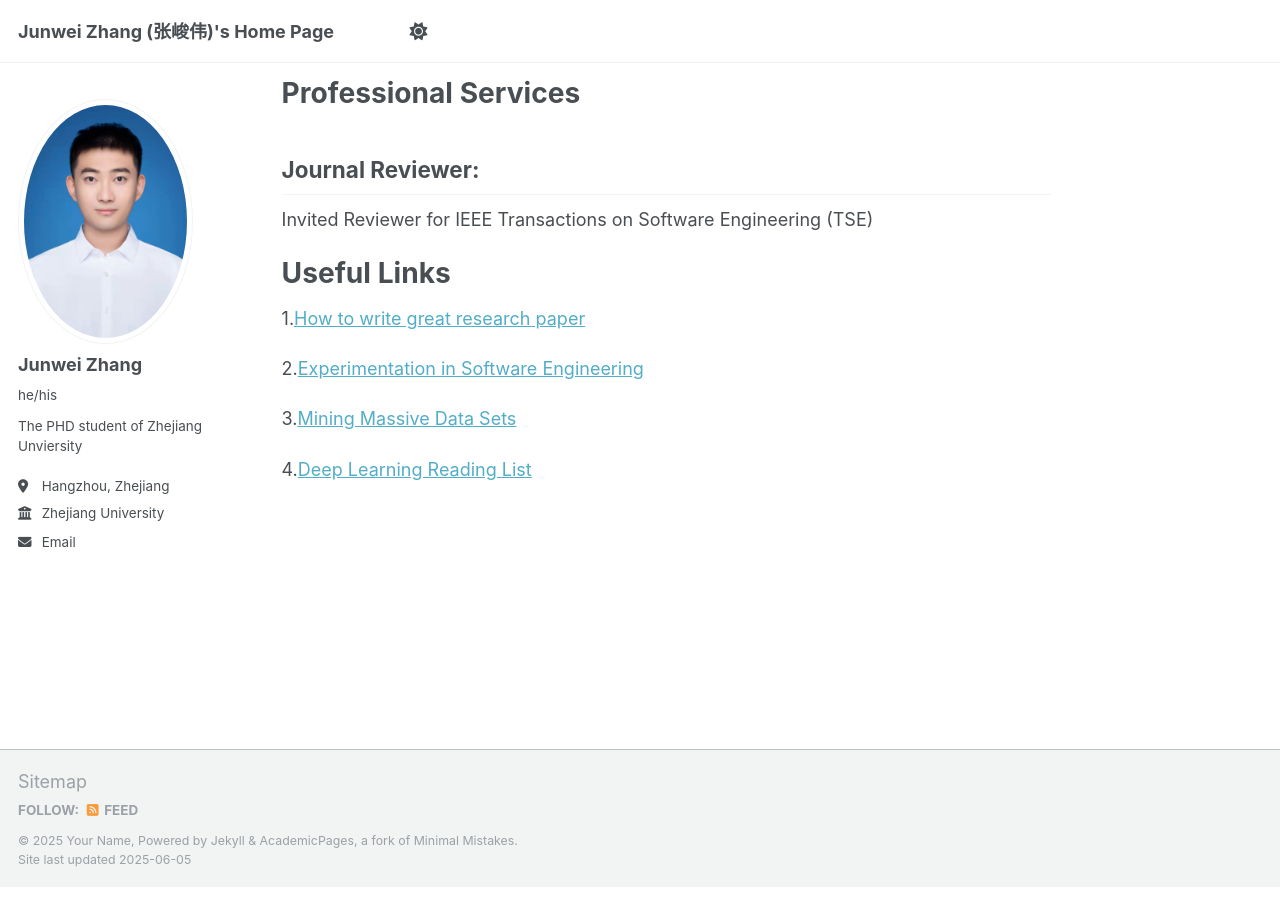
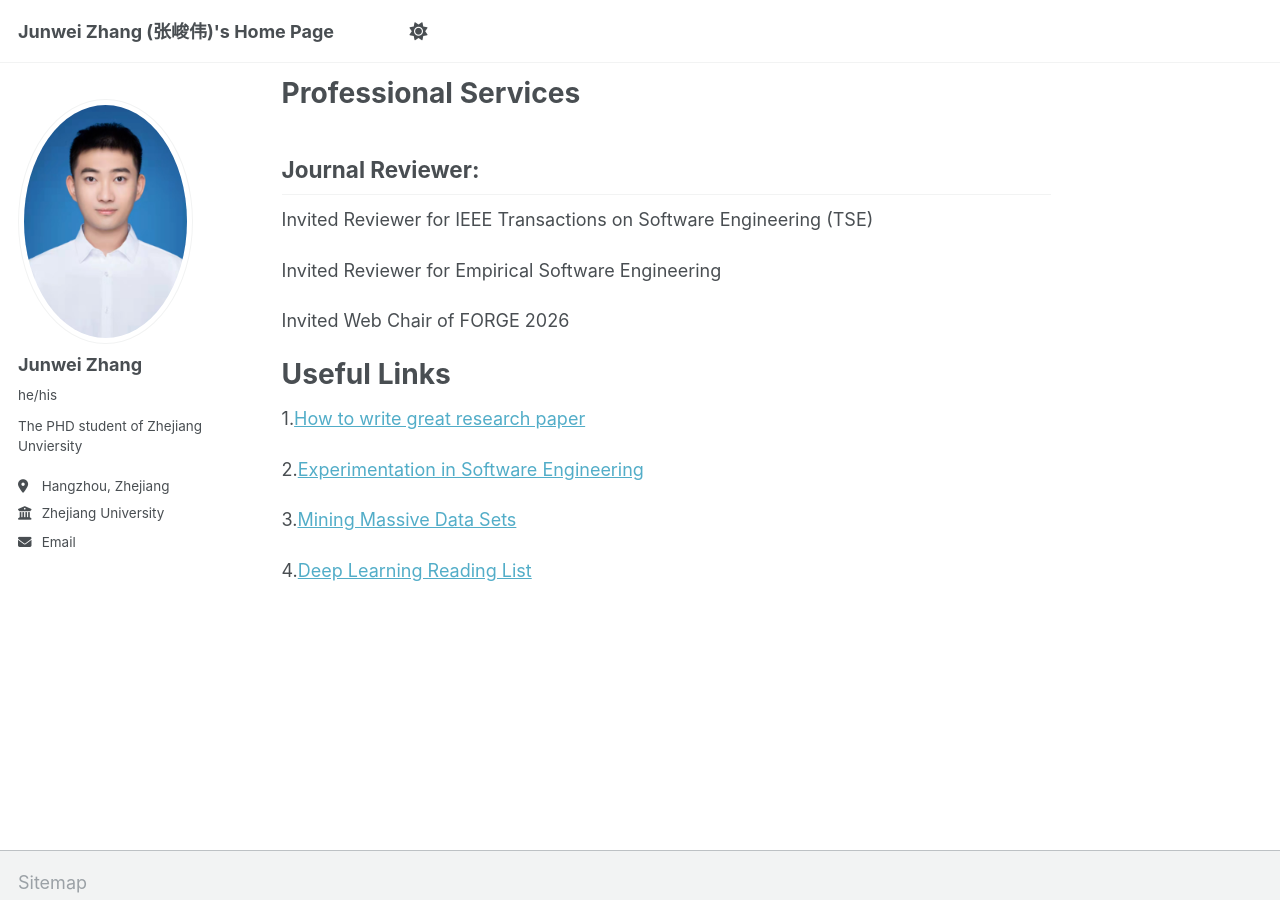
Before and after one commit to jw-zhang-zju/jw-zhang-zju.github.io, a Jekyll site: the page built from _pages/about.md, in a window 1280 px wide and 900 px high, scrolled down 2950 px. Built offline with Jekyll 4.4.1, drawn with Linux system fonts in a browser that asks for light colours.

Commit message:
Update about.md

```diff
--- a/_pages/about.md
+++ b/_pages/about.md
@@ -84,6 +84,10 @@ Research Intern, Huawei, Hangzhou, China, January 2022 - Present, Advisior: Dr.
 
 Invited Reviewer for IEEE Transactions on Software Engineering (TSE)
 
+Invited Reviewer for Empirical Software Engineering
+
+Invited Web Chair of FORGE 2026
+
 # Useful Links
 
 1.[How to write great research paper](https://www.microsoft.com/en-us/research/academic-program/write-great-research-paper/)
```
